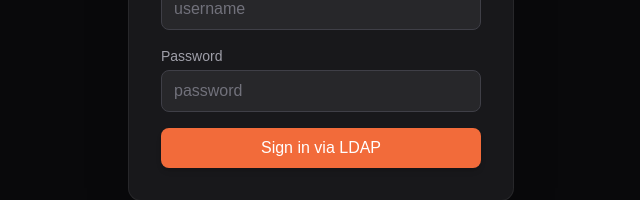
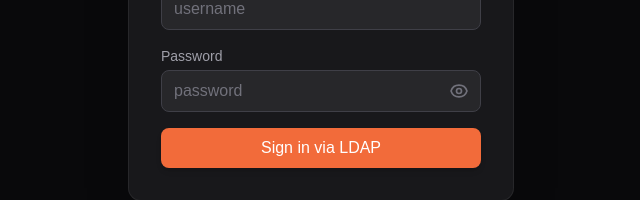
Before and after one commit to LERUfic/Heimdall, a Next.js app: page /login in a window 1280 px wide. Shown: the part 378-578 px from the top of the page, without its empty margins (319-959 px from the left). Built offline with nearby package versions, Linux system fonts and the light colour scheme; no server answers.

Commit message:
fix: add password visibility toggle, prevent self-approval of requests, and fix UI layout issues

```diff
--- a/src/app/api/requests/[id]/approve/route.ts
+++ b/src/app/api/requests/[id]/approve/route.ts
@@ -10,7 +10,18 @@ export async function POST(req: Request, { params }: { params: Promise<{ id: str
     return NextResponse.json({ error: 'Unauthorized' }, { status: 401 })
   }
 
-  const request = await prisma.httpRequest.update({
+  const request = await prisma.httpRequest.findUnique({
+    where: { id: p.id }
+  })
+  if (!request) {
+    return NextResponse.json({ error: 'Request not found' }, { status: 404 })
+  }
+
+  if (request.requesterId === session.id) {
+    return NextResponse.json({ error: 'You cannot approve your own request' }, { status: 403 })
+  }
+
+  await prisma.httpRequest.update({
     where: { id: p.id },
     data: {
       status: 'APPROVED',
--- a/src/app/api/requests/[id]/reject/route.ts
+++ b/src/app/api/requests/[id]/reject/route.ts
@@ -10,7 +10,18 @@ export async function POST(req: Request, { params }: { params: Promise<{ id: str
     return NextResponse.json({ error: 'Unauthorized' }, { status: 401 })
   }
 
-  const request = await prisma.httpRequest.update({
+  const request = await prisma.httpRequest.findUnique({
+    where: { id: p.id }
+  })
+  if (!request) {
+    return NextResponse.json({ error: 'Request not found' }, { status: 404 })
+  }
+
+  if (request.requesterId === session.id) {
+    return NextResponse.json({ error: 'You cannot reject your own request' }, { status: 403 })
+  }
+
+  await prisma.httpRequest.update({
     where: { id: p.id },
     data: {
       status: 'REJECTED',
--- a/src/app/login/page.tsx
+++ b/src/app/login/page.tsx
@@ -5,6 +5,7 @@ import { useRouter } from 'next/navigation'
 export default function LoginPage() {
   const [username, setUsername] = useState('')
   const [password, setPassword] = useState('')
+  const [showPassword, setShowPassword] = useState(false)
   const [isLoading, setIsLoading] = useState(false)
   const [providers, setProviders] = useState<{ ldap: boolean, sso: boolean } | null>(null)
   const [toast, setToast] = useState<{ msg: string, type: 'error' | 'success' } | null>(null)
@@ -71,13 +72,26 @@ export default function LoginPage() {
                 </div>
                 <div>
                   <label className="block text-sm font-medium text-zinc-400 mb-1">Password</label>
-                  <input
-                    type="password"
-                    className="w-full px-3 py-2 bg-zinc-800 border border-zinc-700 rounded-lg text-white placeholder-zinc-500 focus:outline-none focus:ring-2 focus:ring-blue-500 transition"
-                    value={password}
-                    onChange={w => setPassword(w.target.value)}
-                    placeholder="password"
-                  />
+                  <div className="relative">
+                    <input
+                      type={showPassword ? 'text' : 'password'}
+                      className="w-full px-3 py-2 bg-zinc-800 border border-zinc-700 rounded-lg text-white placeholder-zinc-500 focus:outline-none focus:ring-2 focus:ring-blue-500 transition pr-10"
+                      value={password}
+                      onChange={w => setPassword(w.target.value)}
+                      placeholder="password"
+                    />
+                    <button
+                      type="button"
+                      onClick={() => setShowPassword(!showPassword)}
+                      className="absolute right-3 top-1/2 -translate-y-1/2 text-zinc-500 hover:text-zinc-300 transition focus:outline-none cursor-pointer"
+                    >
+                      {showPassword ? (
+                        <svg className="w-5 h-5" fill="none" stroke="currentColor" viewBox="0 0 24 24"><path strokeLinecap="round" strokeLinejoin="round" strokeWidth="2" d="M13.875 18.825A10.05 10.05 0 0112 19c-4.478 0-8.268-2.943-9.543-7a9.97 9.97 0 011.563-3.029m5.858.908a3 3 0 114.243 4.243M9.878 9.878l4.242 4.242M9.88 9.88l-3.29-3.29m7.532 7.532l3.29 3.29M3 3l18 18" /></svg>
+                      ) : (
+                        <svg className="w-5 h-5" fill="none" stroke="currentColor" viewBox="0 0 24 24"><path strokeLinecap="round" strokeLinejoin="round" strokeWidth="2" d="M15 12a3 3 0 11-6 0 3 3 0 016 0z" /><path strokeLinecap="round" strokeLinejoin="round" strokeWidth="2" d="M2.458 12C3.732 7.943 7.523 5 12 5c4.478 0 8.268 2.943 9.542 7-1.274 4.057-5.064 7-9.542 7-4.477 0-8.268-2.943-9.542-7z" /></svg>
+                      )}
+                    </button>
+                  </div>
                 </div>
                 <button
                   type="submit"
--- a/src/app/page.tsx
+++ b/src/app/page.tsx
@@ -217,11 +217,9 @@ export default function Dashboard() {
               className="w-full max-w-md bg-[#2a2a2a] border border-[#333] px-4 py-2 rounded-lg text-sm text-zinc-300 outline-none focus:border-[#f26b3a] transition shadow-inner"
             />
           </div>
-          {auth.user.role === 'REQUESTER' && (
-            <Link href="/create" className="bg-[#f26b3a] hover:bg-[#e65c2b] text-white px-5 py-2 rounded-lg font-medium shadow-lg transition tracking-wide flex-shrink-0">
-              + New Request
-            </Link>
-          )}
+          <Link href="/create" className="bg-[#f26b3a] hover:bg-[#e65c2b] text-white px-5 py-2 rounded-lg font-medium shadow-lg transition tracking-wide flex-shrink-0">
+            + New Request
+          </Link>
         </div>
 
         <div className="bg-zinc-900 border border-[#333] rounded-xl overflow-hidden shadow-2xl">
@@ -240,7 +238,7 @@ export default function Dashboard() {
             <tbody>
               {reqs.requests.length === 0 && (
                 <tr>
-                  <td colSpan={5} className="p-6 text-center text-zinc-500 text-sm">No requests found.</td>
+                  <td colSpan={7} className="p-6 text-center text-zinc-500 text-sm">No requests found.</td>
                 </tr>
               )}
               {reqs.requests.map((r: any) => (
```
Also changed, not shown: 1 other file (tests, documents, lock files or other folders).
